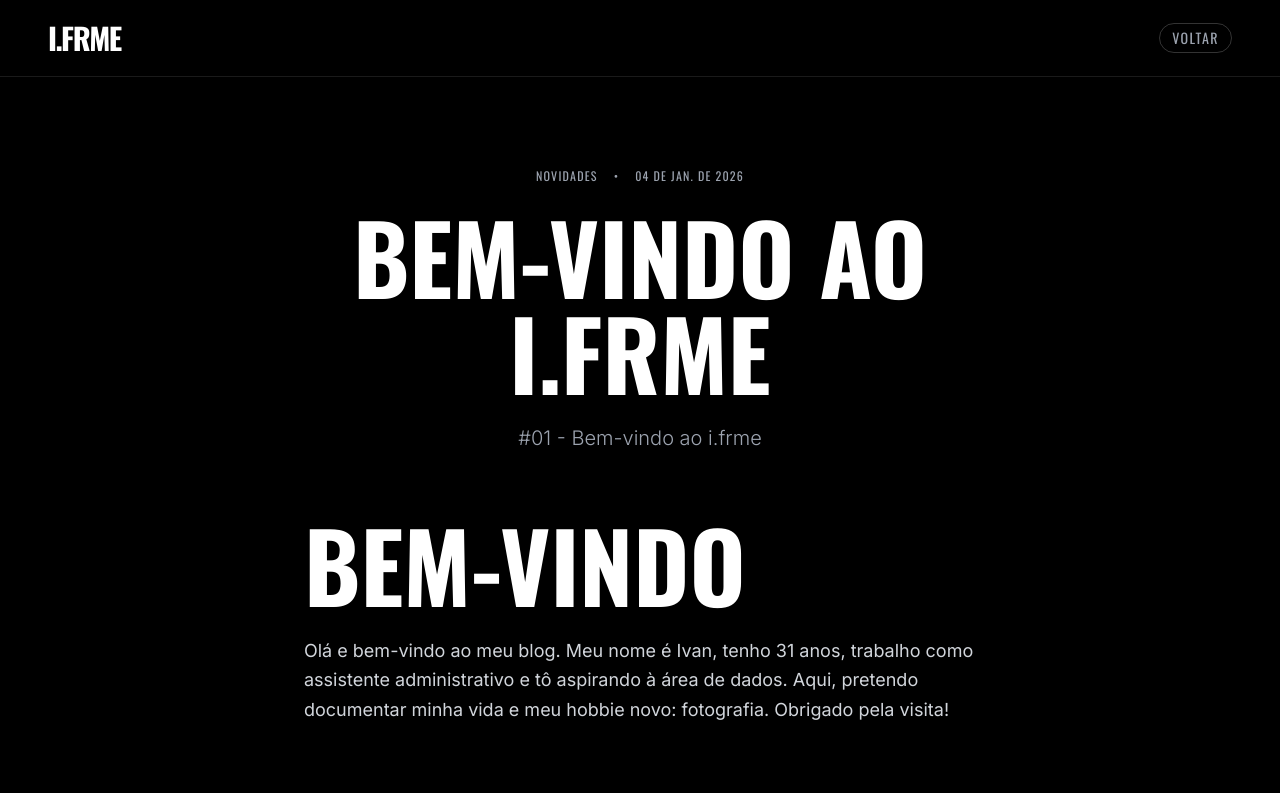
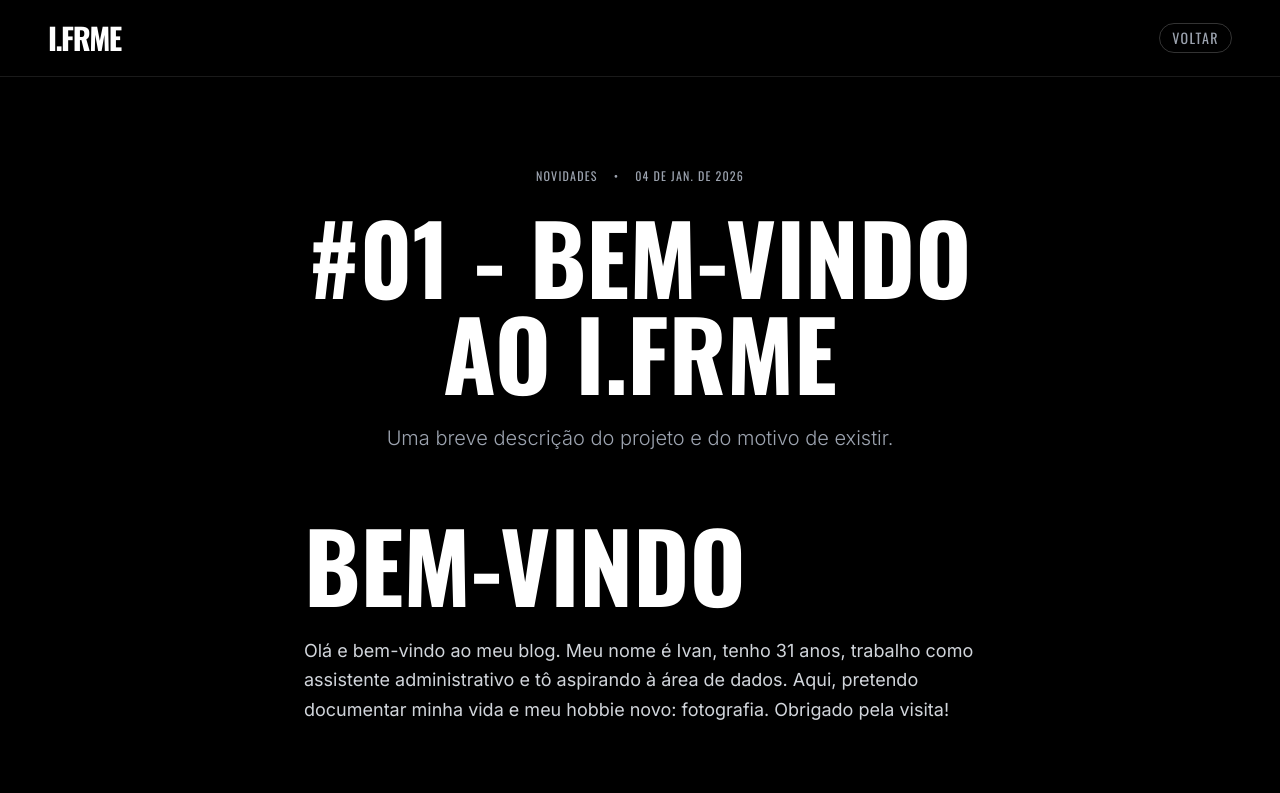
Before and after one commit to ivanfrancajunior/i.frme, an Astro site: page /posts/primeiro-post in a window 1280 px wide. Shown: the top 793 px of the page. Built offline with nearby package versions, Linux system fonts and the light colour scheme; Astro itself is replaced by a stand-in of ours.

```diff
--- a/src/content/posts/primeiro-post.mdx
+++ b/src/content/posts/primeiro-post.mdx
@@ -1,12 +1,12 @@
 ---
-title: "Bem-vindo ao i.frme"
+title: "#01 - Bem-vindo ao i.frme"
 pubDate: 2026-01-04
-description: "#01 - Bem-vindo ao i.frme"
+description: "Uma breve descrição do projeto e do motivo de existir."
 author: "Ivan Junior"
 category: "Novidades"
 tags: ["intro", "astro"]
 ---
-import firstImg from '../../assets/posts/first.avif';
+import firstImg from '../../assets/posts/first_one.jpg';
 
 # Bem-vindo
 
```
Also changed, not shown: src/assets/posts/fist_one.jpg (added).
